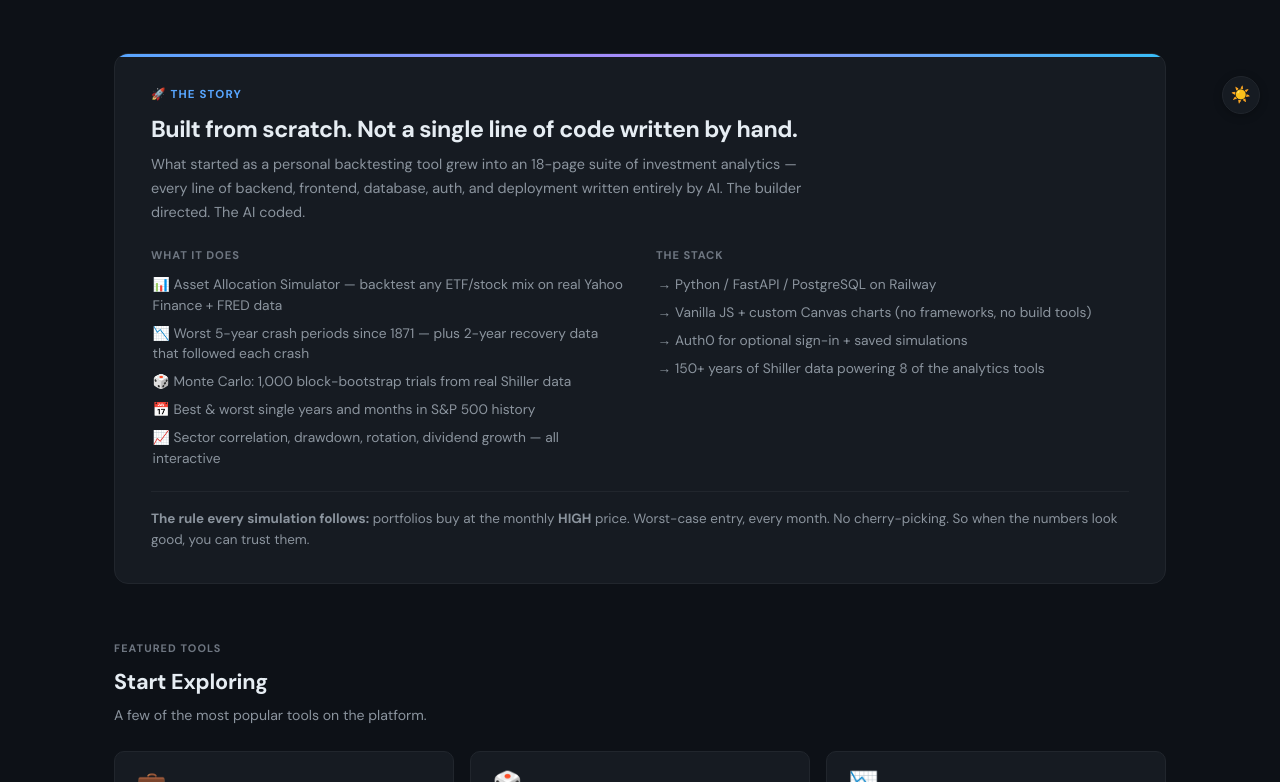
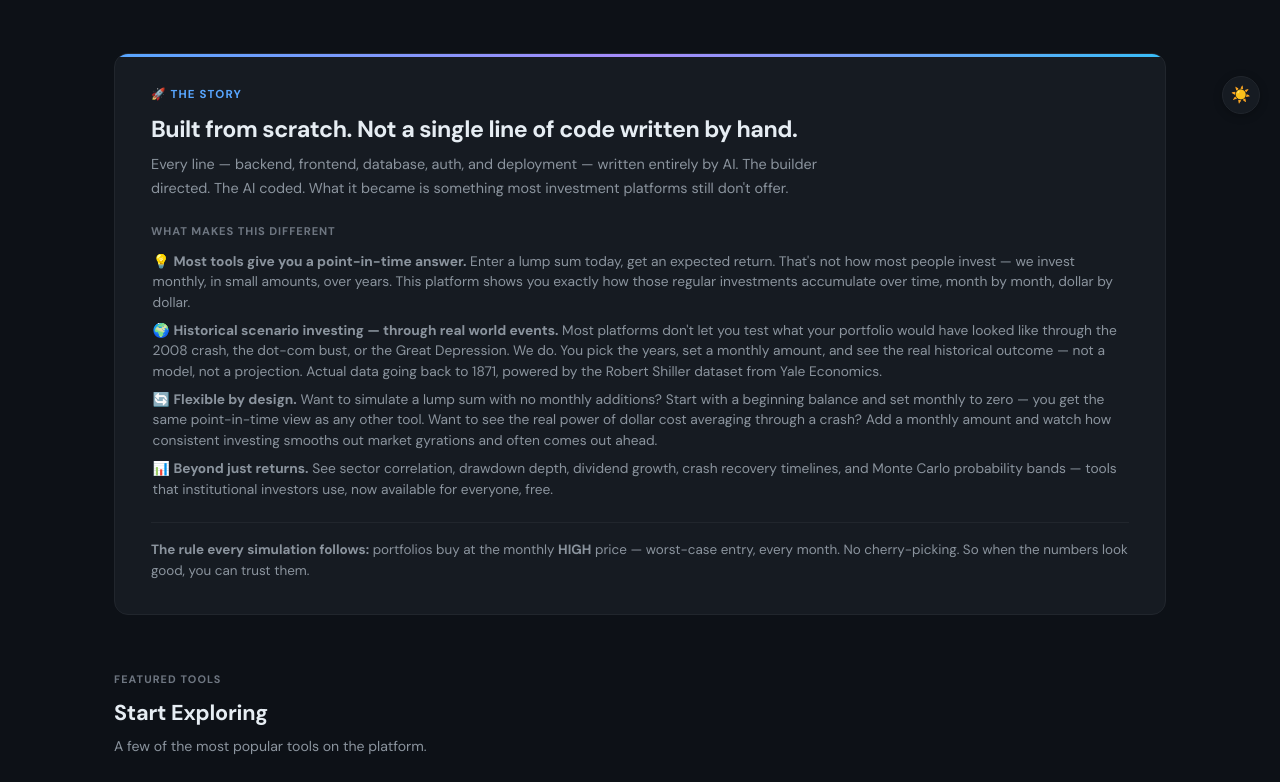
Before and after one commit to rajrathik/claritycapitaltools-site, a plain HTML site: page index.html in a window 1280 px wide. Shown: the part 666-1448 px from the top of the page. Drawn offline with Linux system fonts and the light colour scheme.

Commit message:
Rewrite origin story: unique value prop, remove page count and tech stack
- Removed '18-page' reference and tech stack section
- Expanded 'What makes this different': monthly investing vs point-in-time,
  historical scenario testing through real world events, flexible lump sum
  mode, dollar cost averaging through market gyrations
- Added Shiller dataset / Yale Economics attribution in context
- Single-column layout for the expanded narrative

Co-Authored-By: Claude Sonnet 4.6 <noreply@anthropic.com>

```diff
--- a/index.html
+++ b/index.html
@@ -93,10 +93,9 @@
     }
     .origin-body {
       display: grid;
-      grid-template-columns: 1fr 1fr;
+      grid-template-columns: 1fr;
       gap: 1.5rem 2rem;
     }
-    @media (max-width: 640px) { .origin-body { grid-template-columns: 1fr; } }
     .origin-col-label {
       font-size: .7rem;
       font-weight: 700;
@@ -223,30 +222,20 @@
         <div class="origin-wrap">
           <div class="origin-kicker">🚀 The Story</div>
           <div class="origin-headline">Built from scratch. Not a single line of code written by hand.</div>
-          <div class="origin-sub">What started as a personal backtesting tool grew into an 18-page suite of investment analytics — every line of backend, frontend, database, auth, and deployment written entirely by AI. The builder directed. The AI coded.</div>
+          <div class="origin-sub">Every line — backend, frontend, database, auth, and deployment — written entirely by AI. The builder directed. The AI coded. What it became is something most investment platforms still don't offer.</div>
           <div class="origin-body">
             <div>
-              <div class="origin-col-label">What it does</div>
+              <div class="origin-col-label">What makes this different</div>
               <ul class="origin-list">
-                <li>📊 Asset Allocation Simulator — backtest any ETF/stock mix on real Yahoo Finance + FRED data</li>
-                <li>📉 Worst 5-year crash periods since 1871 — plus 2-year recovery data that followed each crash</li>
-                <li>🎲 Monte Carlo: 1,000 block-bootstrap trials from real Shiller data</li>
-                <li>📅 Best &amp; worst single years and months in S&amp;P 500 history</li>
-                <li>📈 Sector correlation, drawdown, rotation, dividend growth — all interactive</li>
-              </ul>
-            </div>
-            <div>
-              <div class="origin-col-label">The stack</div>
-              <ul class="origin-list">
-                <li>→ Python / FastAPI / PostgreSQL on Railway</li>
-                <li>→ Vanilla JS + custom Canvas charts (no frameworks, no build tools)</li>
-                <li>→ Auth0 for optional sign-in + saved simulations</li>
-                <li>→ 150+ years of Shiller data powering 8 of the analytics tools</li>
+                <li>💡 <strong>Most tools give you a point-in-time answer.</strong> Enter a lump sum today, get an expected return. That's not how most people invest — we invest monthly, in small amounts, over years. This platform shows you exactly how those regular investments accumulate over time, month by month, dollar by dollar.</li>
+                <li>🌍 <strong>Historical scenario investing — through real world events.</strong> Most platforms don't let you test what your portfolio would have looked like through the 2008 crash, the dot-com bust, or the Great Depression. We do. You pick the years, set a monthly amount, and see the real historical outcome — not a model, not a projection. Actual data going back to 1871, powered by the Robert Shiller dataset from Yale Economics.</li>
+                <li>🔄 <strong>Flexible by design.</strong> Want to simulate a lump sum with no monthly additions? Start with a beginning balance and set monthly to zero — you get the same point-in-time view as any other tool. Want to see the real power of dollar cost averaging through a crash? Add a monthly amount and watch how consistent investing smooths out market gyrations and often comes out ahead.</li>
+                <li>📊 <strong>Beyond just returns.</strong> See sector correlation, drawdown depth, dividend growth, crash recovery timelines, and Monte Carlo probability bands — tools that institutional investors use, now available for everyone, free.</li>
               </ul>
             </div>
           </div>
           <div class="origin-rule">
-            <strong>The rule every simulation follows:</strong> portfolios buy at the monthly <strong>HIGH</strong> price. Worst-case entry, every month. No cherry-picking. So when the numbers look good, you can trust them.
+            <strong>The rule every simulation follows:</strong> portfolios buy at the monthly <strong>HIGH</strong> price — worst-case entry, every month. No cherry-picking. So when the numbers look good, you can trust them.
           </div>
         </div>
       </div>
```
